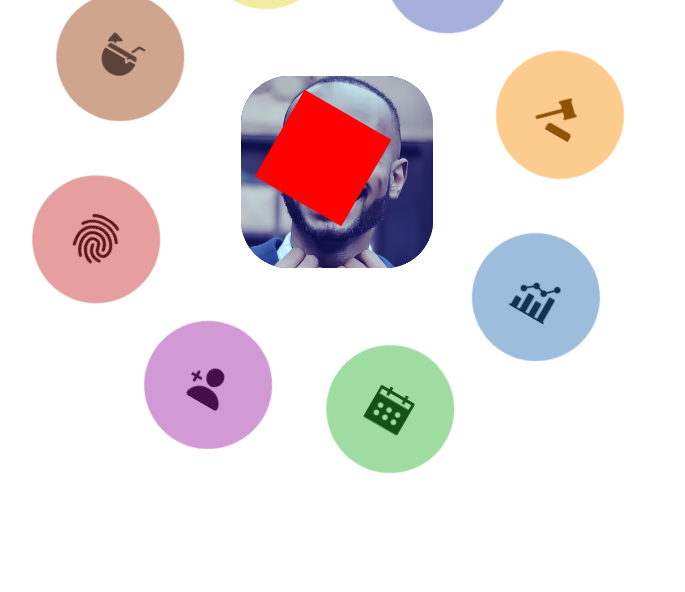
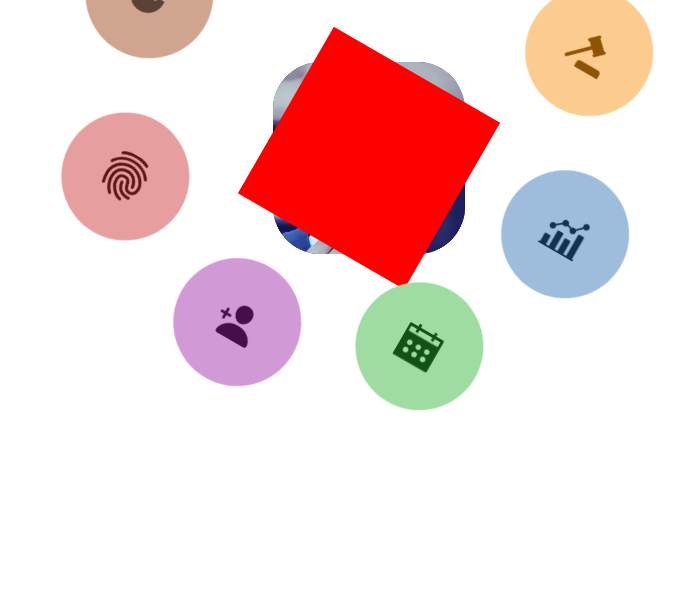
Before and after one commit to Annie-Huang/seamless-can-i-clone-it, a website: page src/index.html in a window 1280 px wide. Shown: the part 242-834 px from the top of the page, without its empty margins (271-956 px from the left). After the commit the page ends 800 px from the top, so only its background shows below. Drawn offline with nearby package versions, Linux system fonts and the light colour scheme; files that its build step writes are made by us from their sources.

Commit message:
Use --size to control the .center-image and found out the problem is we transform the center-image to be translate(-2rem, -2rem); Commented this out.

```diff
--- a/src/sass/base/_orbit.scss
+++ b/src/sass/base/_orbit.scss
@@ -7,12 +7,13 @@ body {
 }
 
 .orbit {
+  --size: 12rem;
   .center-image {
-    width: 12rem;
+    width: var(--size);
     position: relative;
     // keep the center of the .center-image the same, move the image so you don't need to move every small circle
     // the 2rem = (12rem - 8rem) / 2
-    transform: translate(-2rem, -2rem);
+    //transform: translate(-2rem, -2rem);
 
     img {
       position: absolute;
@@ -25,8 +26,8 @@ body {
   }
 
   ul {
-    width: 100px;
-    height: 100px;
+    width: var(--size);
+    height: var(--size);
     background: red;
 
     position: relative;
```
Also changed, not shown: public/css/style.css, 1 other file.
